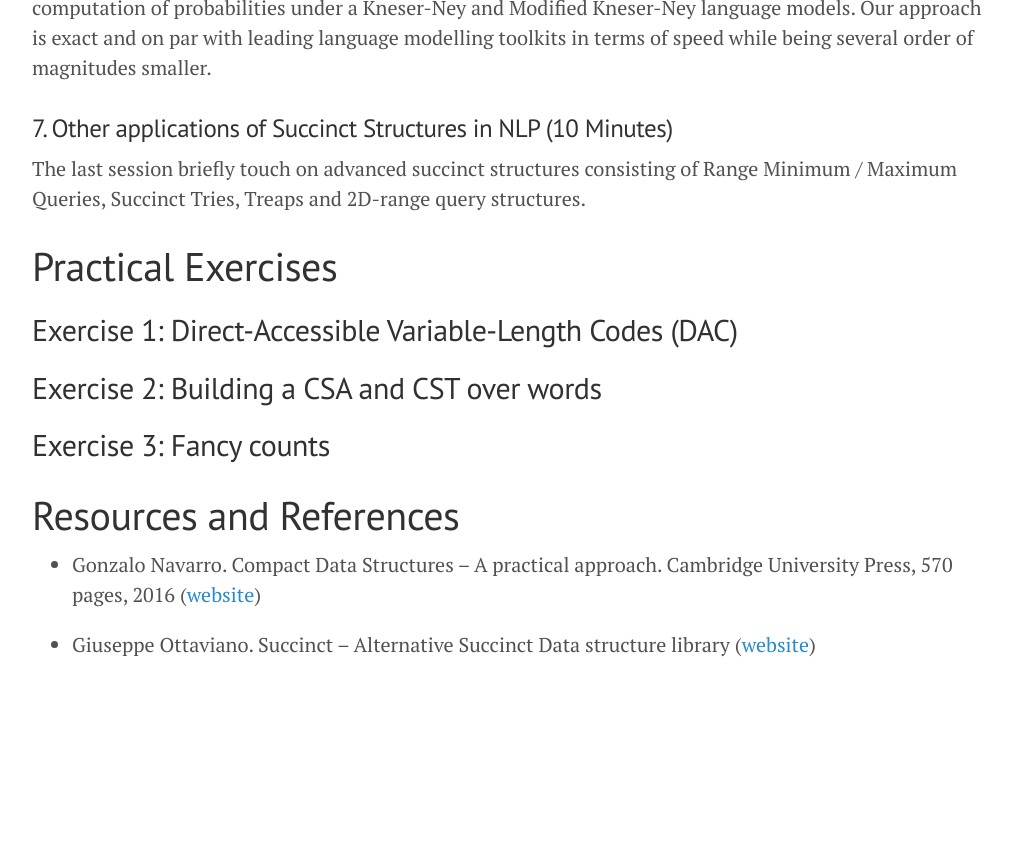
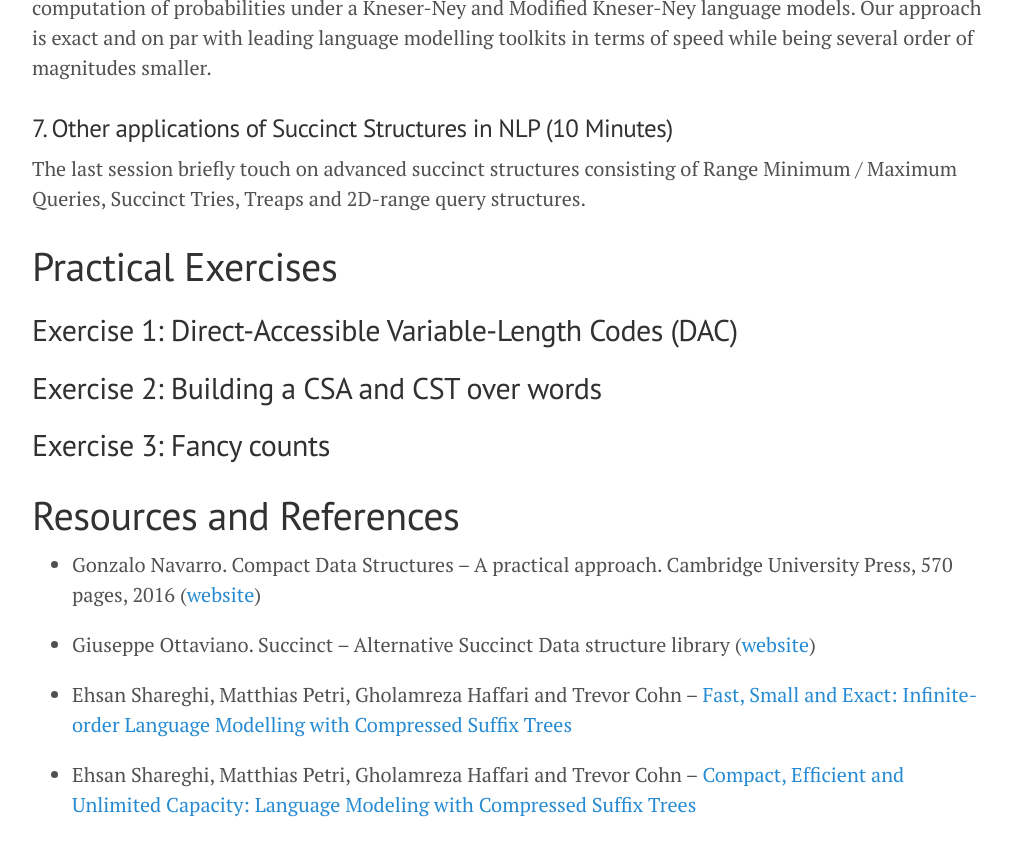
Before and after one commit to mpetri/coling16-tutorial, a Jekyll site: the page built from index.md, in a window 1280 px wide and 900 px high, scrolled down 2489 px. Shown: the top 856 px of the window, without its empty margins (128-1139 px from the left). Built offline with Jekyll 4.4.1, drawn with Linux system fonts in a browser that asks for light colours; nearby versions of some CDN libraries; before the commit the page ends 3229 px from its top, so only the background shows below that.

Commit message:
link to own papers

```diff
--- a/index.md
+++ b/index.md
@@ -87,3 +87,7 @@ The last session briefly touch on advanced succinct structures consisting of Ran
 * Gonzalo Navarro. Compact Data Structures -- A practical approach. Cambridge University Press, 570 pages, 2016 ([website](https://www.dcc.uchile.cl/~gnavarro/CDSbook/))
 
 * Giuseppe Ottaviano. Succinct -- Alternative Succinct Data structure library ([website](https://github.com/ot/succinct))
+
+* Ehsan Shareghi, Matthias Petri, Gholamreza Haffari and Trevor Cohn -- [Fast, Small and Exact: Infinite-order Language Modelling with Compressed Suffix Trees](http://aclweb.org/anthology/Q/Q16/Q16-1034.pdf)
+
+* Ehsan Shareghi, Matthias Petri, Gholamreza Haffari and Trevor Cohn -- [Compact, Efficient and Unlimited Capacity: Language Modeling with Compressed Suffix Trees](http://aclweb.org/anthology/D/D15/D15-1288.pdf)
```
